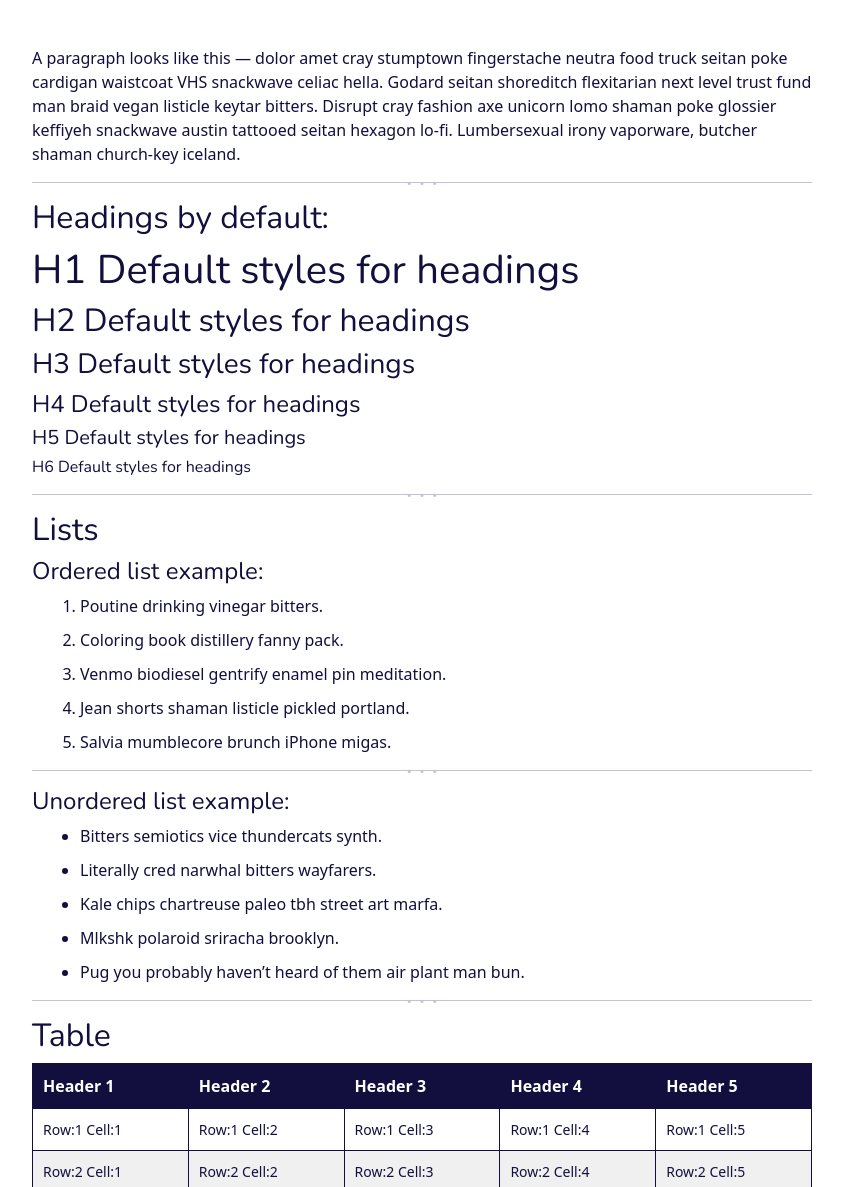
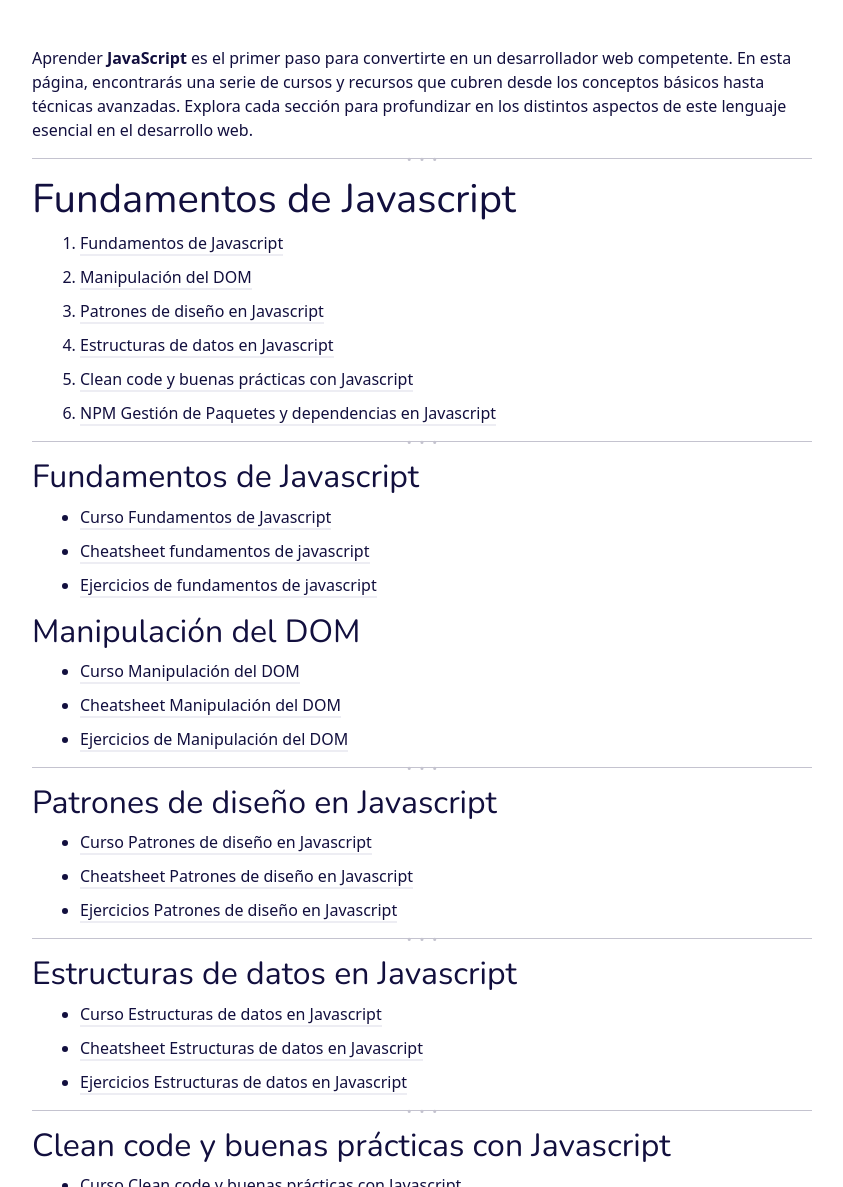
Before and after one commit to emasatodev/emasatodev, a Jekyll site: the page built from _pages/javascript.md, in a window 1280 px wide and 1400 px high, scrolled down 874 px. Shown: the part 213-1400 px from the top of the window, without its empty margins (218-1061 px from the left). Built offline with Jekyll 4.4.1, drawn with Linux system fonts in a browser that asks for light colours; some of the changed text lies outside the part shown.

Commit message:
agregados de curso de javascript
agregados de curso de javascript

```diff
--- a/_pages/javascript.md
+++ b/_pages/javascript.md
@@ -4,136 +4,64 @@
 image: '/assets/img/27.webp'
 ---
 
-A paragraph looks like this — dolor amet cray stumptown fingerstache neutra food truck seitan poke cardigan waistcoat VHS snackwave celiac hella. Godard seitan shoreditch flexitarian next level trust fund man braid vegan listicle keytar bitters. Disrupt cray fashion axe unicorn lomo shaman poke glossier keffiyeh snackwave austin tattooed seitan hexagon lo-fi. Lumbersexual irony vaporware, butcher shaman church-key iceland.
+Aprender **JavaScript** es el primer paso para convertirte en un desarrollador web competente. En esta página, encontrarás una serie de cursos y recursos que cubren desde los conceptos básicos hasta técnicas avanzadas. Explora cada sección para profundizar en los distintos aspectos de este lenguaje esencial en el desarrollo web.
 
 ***
 
-## Headings by default:
+# Fundamentos de Javascript
 
-# H1 Default styles for headings
-## H2 Default styles for headings
-### H3 Default styles for headings
-#### H4 Default styles for headings
-##### H5 Default styles for headings
-###### H6 Default styles for headings
+1. [Fundamentos de Javascript](#fundamentos-de-javascript)
+2. [Manipulación del DOM](#manipulación-del-dom)
+3. [Patrones de diseño en Javascript](#patrones-de-diseño-en-javascript)
+4. [Estructuras de datos en Javascript](#estructuras-de-datos-en-javascript)
+5. [Clean code y buenas prácticas con Javascript](#clean-code-y-buenas-prácticas-con-javascript)
+6. [NPM Gestión de Paquetes y dependencias en Javascript](#npm-gestión-de-paquetes-y-dependencias-en-javascript)
 
 ***
 
-## Lists
+## Fundamentos de Javascript
 
-#### Ordered list example:
+* [Curso Fundamentos de Javascript](/fundamentos-de-javascript)
+* [Cheatsheet fundamentos de javascript](#cheatsheet-fundamentos-de-javascript)
+* [Ejercicios de fundamentos de javascript](#ejercicios-de-fundamentos-de-javascript)
 
-1. Poutine drinking vinegar bitters.
-2. Coloring book distillery fanny pack.
-3. Venmo biodiesel gentrify enamel pin meditation.
-4. Jean shorts shaman listicle pickled portland.
-5. Salvia mumblecore brunch iPhone migas.
+
+## Manipulación del DOM
+
+* [Curso Manipulación del DOM](#curso-manipulación-del-dom)
+* [Cheatsheet Manipulación del DOM](#cheatsheet-manipulación-del-dom)
+* [Ejercicios de Manipulación del DOM](#ejercicios-de-manipulación-del-dom)
 
 ***
 
-#### Unordered list example:
+## Patrones de diseño en Javascript
 
-* Bitters semiotics vice thundercats synth.
-* Literally cred narwhal bitters wayfarers.
-* Kale chips chartreuse paleo tbh street art marfa.
-* Mlkshk polaroid sriracha brooklyn.
-* Pug you probably haven't heard of them air plant man bun.
+* [Curso Patrones de diseño en Javascript](#curso-patrones-de-diseño-en-javascript)
+* [Cheatsheet Patrones de diseño en Javascript](#cheatsheet-patrones-de-diseño-en-javascript)
+* [Ejercicios Patrones de diseño en Javascript](#ejercicios-patrones-de-diseño-en-javascript)
 
 ***
 
-## Table
+## Estructuras de datos en Javascript
 
-<div class="table-container">
-  <table>
-    <tr><th>Header 1</th><th>Header 2</th><th>Header 3</th><th>Header 4</th><th>Header 5</th></tr>
-    <tr><td>Row:1 Cell:1</td><td>Row:1 Cell:2</td><td>Row:1 Cell:3</td><td>Row:1 Cell:4</td><td>Row:1 Cell:5</td></tr>
-    <tr><td>Row:2 Cell:1</td><td>Row:2 Cell:2</td><td>Row:2 Cell:3</td><td>Row:2 Cell:4</td><td>Row:2 Cell:5</td></tr>
-    <tr><td>Row:3 Cell:1</td><td>Row:3 Cell:2</td><td>Row:3 Cell:3</td><td>Row:3 Cell:4</td><td>Row:3 Cell:5</td></tr>
-    <tr><td>Row:4 Cell:1</td><td>Row:4 Cell:2</td><td>Row:4 Cell:3</td><td>Row:4 Cell:4</td><td>Row:4 Cell:5</td></tr>
-    <tr><td>Row:5 Cell:1</td><td>Row:5 Cell:2</td><td>Row:5 Cell:3</td><td>Row:5 Cell:4</td><td>Row:5 Cell:5</td></tr>
-    <tr><td>Row:6 Cell:1</td><td>Row:6 Cell:2</td><td>Row:6 Cell:3</td><td>Row:6 Cell:4</td><td>Row:6 Cell:5</td></tr>
-  </table>
-</div>
+* [Curso Estructuras de datos en Javascript](#curso-estructuras-de-datos-en-javascript)
+* [Cheatsheet Estructuras de datos en Javascript](#cheatsheet-estructuras-de-datos-en-javascript)
+* [Ejercicios Estructuras de datos en Javascript](#ejercicios-estructuras-de-datos-en-javascript)
 
 ***
 
-## Quotes
+## Clean code y buenas prácticas con Javascript
 
-#### A quote looks like this:
-
-> The longer I live, the more I realize that I am never wrong about anything, and that all the pains I have so humbly taken to verify my notions have only wasted my time!
->
-> <cite>George Bernard Shaw</cite>
+* [Curso Clean code y buenas prácticas con Javascript](#curso-clean-code-y-buenas-prácticas-con-javascript)
+* [Cheatsheet Clean code y buenas prácticas con Javascript](#cheatsheet-clean-code-y-buenas-prácticas-con-javascript)
+* [Ejercicios Clean code y buenas prácticas con Javascript](#ejercicios-clean-code-y-buenas-prácticas-con-javascript)
 
 ***
 
+## NPM Gestión de Paquetes y dependencias en Javascript
 
-
-## Syntax Highlighter
-
-{% highlight css %}
-body {
-  margin: 0;
-  display: flex;
-  justify-content: center;
-  align-items: center;
-  height: 100vh;
-  width: 100vw;
-  background-color: #1c2021;
-}
-
-li {
-  width: 200px;
-  min-height: 250px;
-  border: 1px solid #000;
-  display: inline-block;
-  vertical-align: top;
-  margin: 5px;
-}
-{% endhighlight %}
-
-{% highlight js %}
-  $('.top').click(function () {
-    $('html, body').stop().animate({ scrollTop: 0 }, 'slow', 'swing');
-  });
-  $(window).scroll(function () {
-    if ($(this).scrollTop() > $(window).height()) {
-      $('.top').addClass("top-active");
-    } else {
-      $('.top').removeClass("top-active");
-    };
-  });
-{% endhighlight %}
+* [Curso NPM Gestión de Paquetes y dependencias en Javascript](#curso-npm-gestión-de-paquetes-y-dependencias-en-javascript)
+* [Cheatsheet NPM Gestión de Paquetes y dependencias en Javascript](#cheatsheet-npm-gestión-de-paquetes-y-dependencias-en-javascript)
+* [Ejercicios NPM Gestión de Paquetes y dependencias en Javascript](#ejercicios-npm-gestión-de-paquetes-y-dependencias-en-javascript)
 
 ***
-
-## Images
-
-<div class="gallery-box">
-  <div class="gallery">
-     <img loading="lazy"  width="100%" height="100%" src="/assets/img/02.webp">
-     <img loading="lazy"  width="100%" height="100%" src="/assets/img/10.webp">
-     <img loading="lazy"  width="100%" height="100%" src="/assets/img/11.webp">
-     <img loading="lazy"  width="100%" height="100%" src="/assets/img/12.webp">
-     <img loading="lazy"  width="100%" height="100%" src="/assets/img/14.webp">
-     <img loading="lazy"  width="100%" height="100%" src="/assets/img/27.webp">
-  </div>
-  <em>Gallery / <a href="https://unsplash.com/" target="_blank">Unsplash</a></em>
-</div>
-
-![Caffe]({{site.baseurl}}/assets/img/16.webp)
-*Photo by [Matthew Henry](https://unsplash.com/photos/T-G9PVLOfOY) on Unsplash*
-
-***
-
-## Youtube Embed
-
-<p><iframe src="https://www.youtube.com/embed/QyQ85DEVpbc" frameborder="0" allowfullscreen></iframe></p>
-
-***
-
-## Vimeo Embed
-
-<p><iframe src="https://player.vimeo.com/video/107654760" width="640" height="360" frameborder="0" allowfullscreen></iframe></p>
-
-***
```
Also changed, not shown: _pages/fundamentos-de-javascript.md (added, +117 -0 lines).
